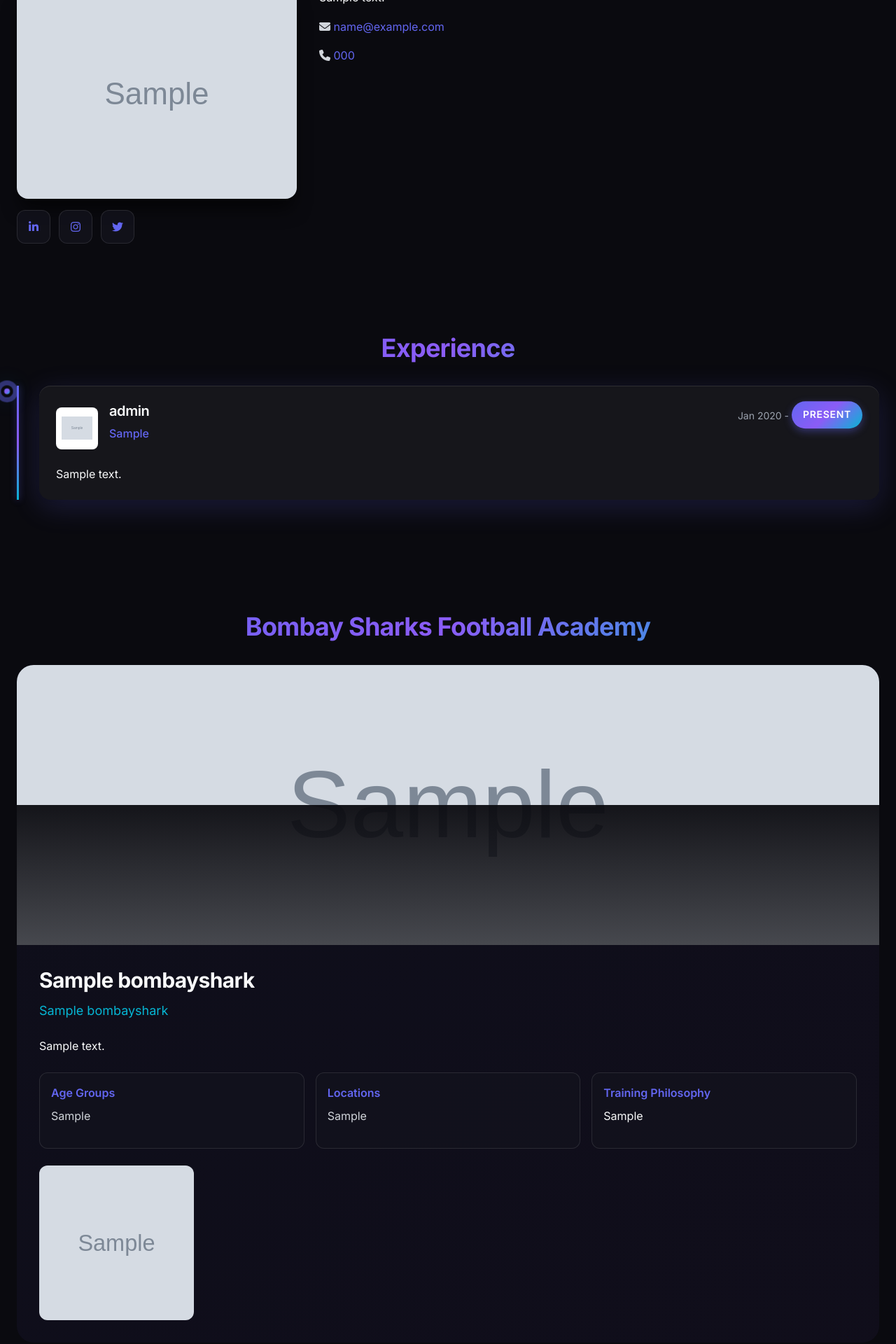
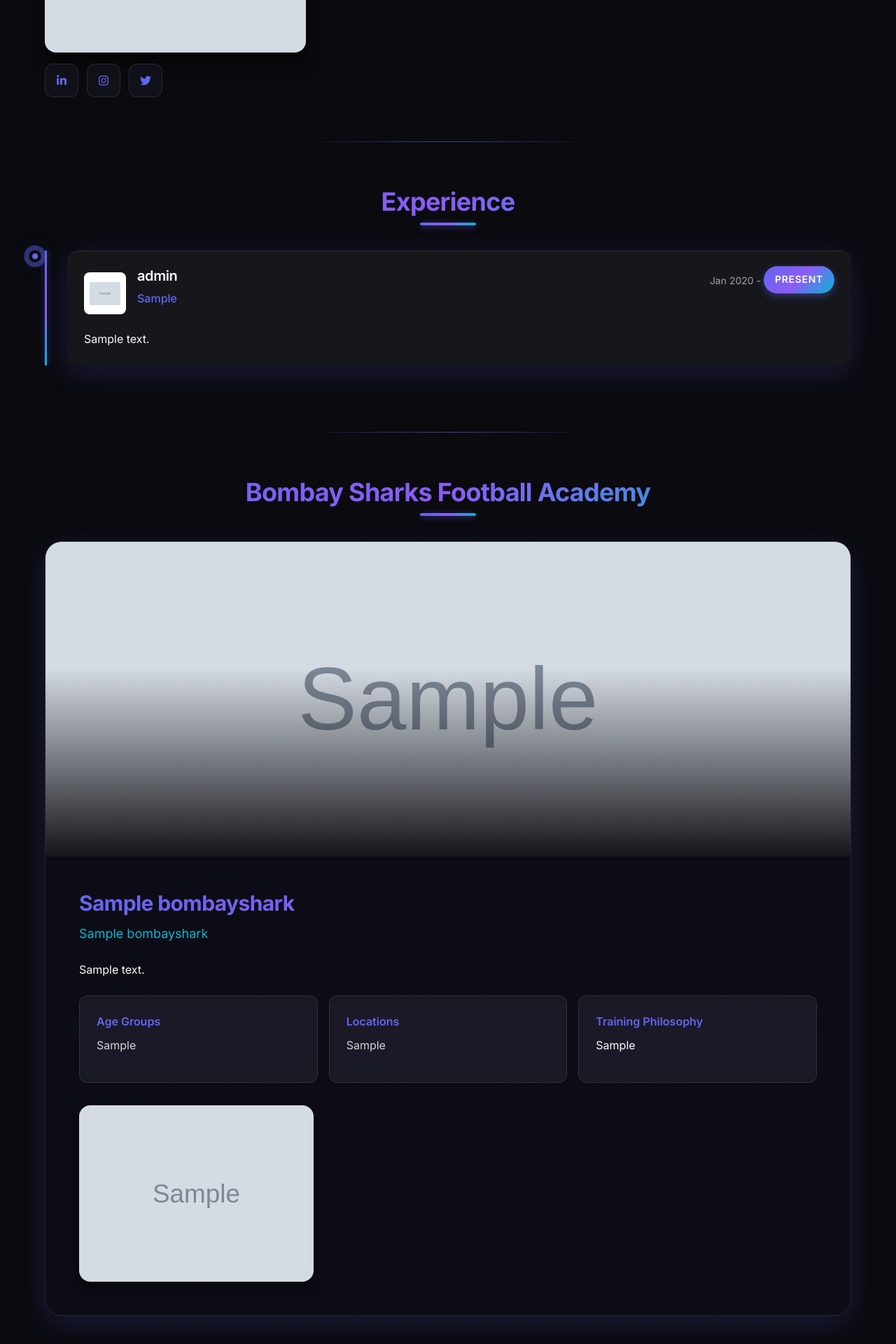
Before and after one commit to vinayadusumillli/Sumedh_Rajarshi, a Django app: page / in a window 1280 px wide. Shown: the part 1160-3080 px from the top of the page at 70% size. Run offline with Django 5.2, Linux system fonts and the light colour scheme; tables that the repository leaves empty hold one stand-in row (values such as "Sample post"); grey boxes marked "Sample" are stand-in pictures; some libraries are stand-ins or nearby versions.

Commit message:
Fix broken navbar and add ultra-premium enhancements: section dividers, refined spacing, enhanced gallery

```diff
--- a/static/css/components.css
+++ b/static/css/components.css
@@ -5,7 +5,7 @@
 
 /* === NAVIGATION === */
 
-/**.navbar {
+.navbar {
     position: fixed;
     top: 0;
     left: 0;
@@ -291,6 +291,66 @@
     }
 }
 
+/* === PREMIUM SECTION STYLING === */
+
+.section {
+    padding: var(--space-3xl) 0;
+    position: relative;
+}
+
+/* Elegant Section Divider */
+.section::after {
+    content: '';
+    position: absolute;
+    bottom: 0;
+    left: 50%;
+    transform: translateX(-50%);
+    width: 60%;
+    max-width: 400px;
+    height: 1px;
+    background: linear-gradient(90deg,
+        transparent,
+        rgba(99, 102, 241, 0.3) 20%,
+        rgba(99, 102, 241, 0.6) 50%,
+        rgba(99, 102, 241, 0.3) 80%,
+        transparent
+    );
+}
+
+.section:last-of-type::after {
+    display: none;
+}
+
+.section-title {
+    font-size: var(--text-4xl);
+    font-weight: 700;
+    text-align: center;
+    margin-bottom: var(--space-2xl);
+    position: relative;
+    display: inline-block;
+    width: 100%;
+}
+
+.section-title::after {
+    content: '';
+    position: absolute;
+    bottom: -12px;
+    left: 50%;
+    transform: translateX(-50%);
+    width: 80px;
+    height: 4px;
+    background: var(--gradient-primary);
+    border-radius: 2px;
+    box-shadow: 0 2px 10px rgba(99, 102, 241, 0.5);
+}
+
+/* Premium Container */
+.container {
+    max-width: 1200px;
+    margin: 0 auto;
+    padding: 0 var(--space-lg);
+}
+
 /* === EXPERIENCE TIMELINE === */
 
 .timeline {
@@ -483,14 +543,16 @@
 /* === BOMBAY SHARKS SECTION === */
 
 .bombay-sharks {
-    background: linear-gradient(135deg, rgba(99, 102, 241, 0.05), rgba(139, 92, 246, 0.05));
+    background: linear-gradient(135deg, rgba(99, 102, 241, 0.03), rgba(139, 92, 246, 0.03));
     border-radius: var(--radius-2xl);
     overflow: hidden;
+    border: 1px solid var(--glass-border);
+    box-shadow: var(--shadow-premium);
 }
 
 .sharks-hero {
     position: relative;
-    height: 400px;
+    height: 450px;
     overflow: hidden;
 }
 
@@ -498,6 +560,11 @@
     width: 100%;
     height: 100%;
     object-fit: cover;
+    transition: transform 0.6s ease;
+}
+
+.sharks-hero:hover img {
+    transform: scale(1.05);
 }
 
 .sharks-hero::after {
@@ -506,17 +573,21 @@
     bottom: 0;
     left: 0;
     width: 100%;
-    height: 50%;
-    background: var(--gradient-overlay);
+    height: 60%;
+    background: linear-gradient(180deg, transparent 0%, rgba(10,10,15,0.95) 100%);
 }
 
 .sharks-content {
-    padding: var(--space-xl);
+    padding: var(--space-2xl);
 }
 
 .sharks-title {
     font-size: var(--text-3xl);
     margin-bottom: var(--space-sm);
+    background: var(--gradient-primary);
+    -webkit-background-clip: text;
+    background-clip: text;
+    -webkit-text-fill-color: transparent;
 }
 
 .sharks-subtitle {
@@ -533,10 +604,19 @@
 }
 
 .sharks-detail-card {
-    background: var(--bg-card);
-    padding: var(--space-md);
+    background: var(--glass-bg);
+    backdrop-filter: var(--glass-blur);
+    -webkit-backdrop-filter: var(--glass-blur);
+    padding: var(--space-lg);
     border-radius: var(--radius-lg);
-    border: 1px solid rgba(255, 255, 255, 0.1);
+    border: 1px solid var(--glass-border);
+    transition: all var(--transition-base);
+}
+
+.sharks-detail-card:hover {
+    transform: translateY(-5px);
+    border-color: var(--color-primary);
+    box-shadow: var(--shadow-glow);
 }
 
 .sharks-detail-title {
@@ -547,23 +627,45 @@
 
 .sharks-gallery {
     display: grid;
-    grid-template-columns: repeat(auto-fill, minmax(200px, 1fr));
-    gap: var(--space-md);
-    margin-top: var(--space-lg);
+    grid-template-columns: repeat(auto-fill, minmax(250px, 1fr));
+    gap: var(--space-lg);
+    margin-top: var(--space-xl);
 }
 
 .gallery-item {
-    aspect-ratio: 1;
-    border-radius: var(--radius-lg);
+    border-radius: var(--radius-xl);
     overflow: hidden;
     cursor: pointer;
+    position: relative;
+    aspect-ratio: 4/3;
+    box-shadow: var(--shadow-lg);
+    transition: all var(--transition-base);
+}
+
+.gallery-item::before {
+    content: '';
+    position: absolute;
+    inset: 0;
+    background: linear-gradient(180deg, transparent 60%, rgba(99, 102, 241, 0.6));
+    opacity: 0;
+    transition: opacity var(--transition-base);
+    z-index: 1;
+}
+
+.gallery-item:hover::before {
+    opacity: 1;
+}
+
+.gallery-item:hover {
+    transform: scale(1.05);
+    box-shadow: var(--shadow-glow), var(--shadow-2xl);
 }
 
 .gallery-item img {
     width: 100%;
     height: 100%;
     object-fit: cover;
-    transition: transform 0.5s ease;
+    transition: transform 0.8s ease;
 }
 
 .gallery-item:hover img {
```
